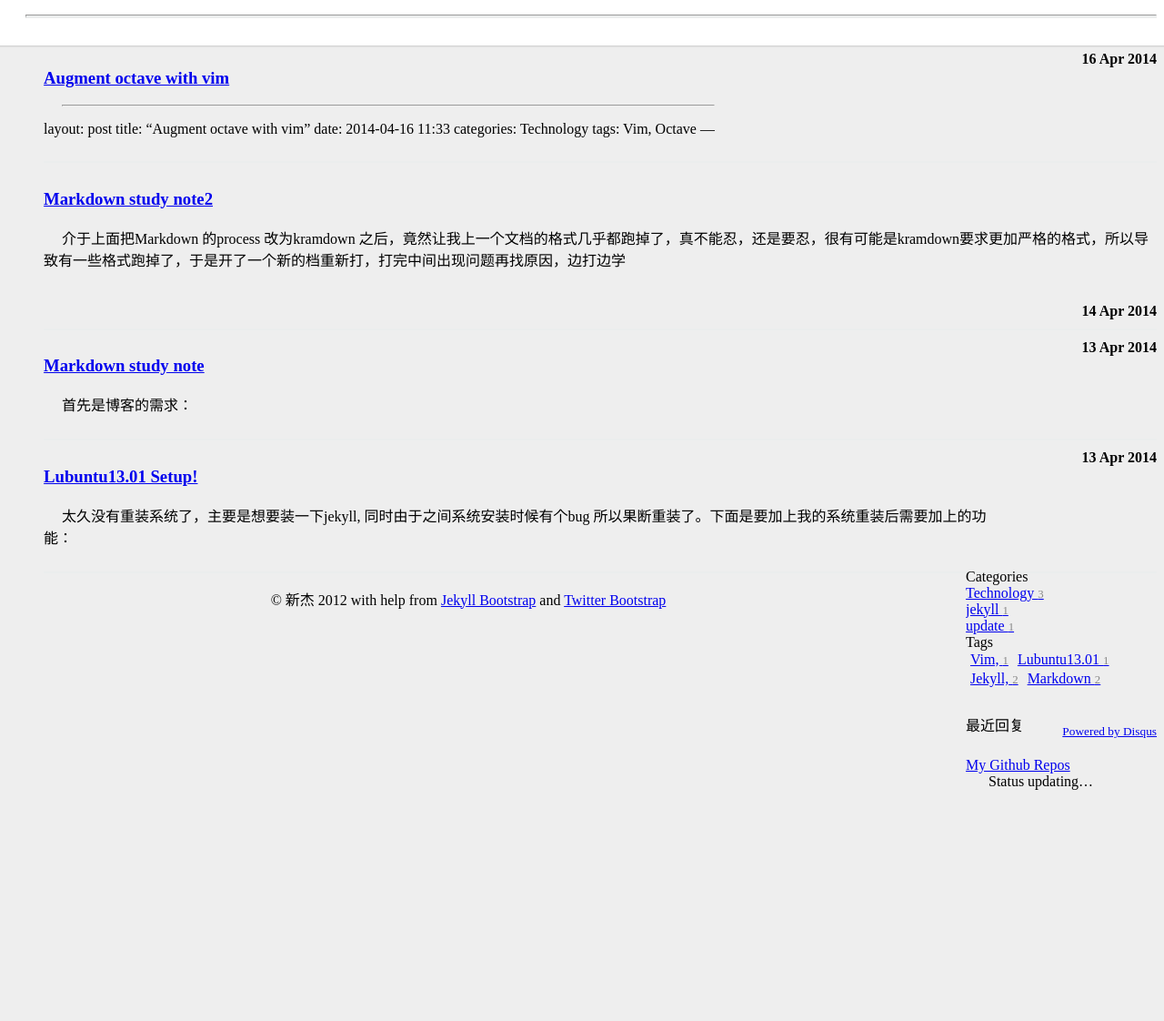
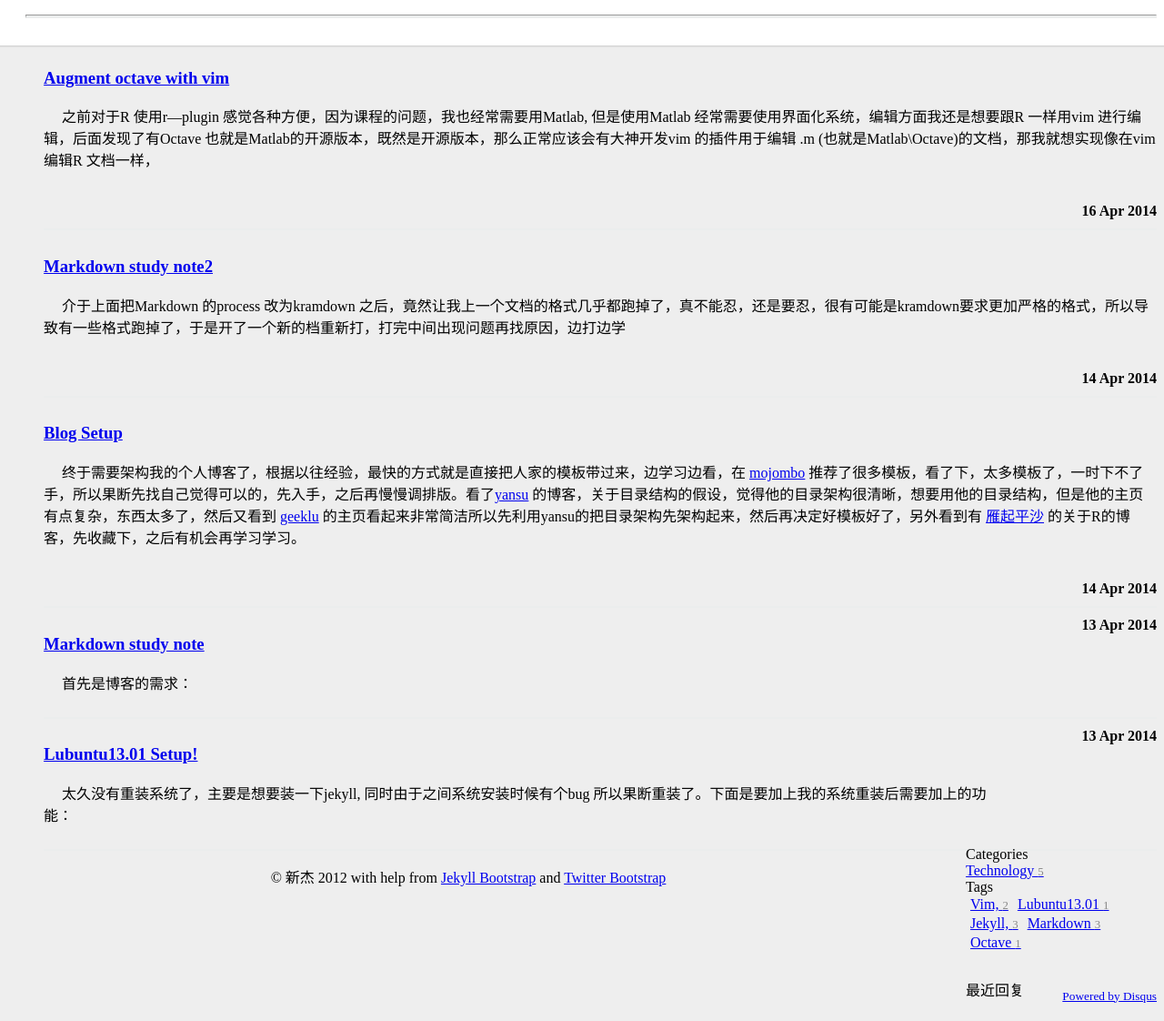
Before and after one commit to darranchen/Blog, a Jekyll site: the page built from index.html, in a window 1280 px wide and 1400 px high, cut to the strip 278-1400 px from the top of the window. Shown: the whole strip at 91% size. Built offline with Jekyll 4.4.1, drawn with Linux system fonts in a browser that asks for light colours; the list of posts is cut into pages by our own code; comment, search, counter and statistics services are not loaded.

Commit message:
Blog and octave

````diff
--- /dev/null
+++ b/_posts/Technology/Jekyll/2014-04-14-Blog-Setting.md
@@ -0,0 +1,194 @@
+---
+layout: post
+title: "Blog Setup"
+date: 2014-04-14 20:34:00
+categories: Technology
+tags: Jekyll, Markdown
+keywords: Jekyll, Markdown, Usage
+---
+
+终于需要架构我的个人博客了，根据以往经验，最快的方式就是直接把人家的模板带过来，边学习边看，在 [mojombo][mojombo] 推荐了很多模板，看了下，太多模板了，一时下不了手，所以果断先找自己觉得可以的，先入手，之后再慢慢调排版。看了[yansu][yansu] 的博客，关于目录结构的假设，觉得他的目录架构很清晰，想要用他的目录结构，但是他的主页有点复杂，东西太多了，然后又看到 [geeklu][geeklu] 的主页看起来非常简洁所以先利用yansu的把目录架构先架构起来，然后再决定好模板好了，另外看到有 [雁起平沙][yanping] 的关于R的博客，先收藏下，之后有机会再学习学习。
+
+首先到 [github][github] 的主页上面注册一个帐号，然后创建一个库，名字叫username.github.io 接下来安装 ssh 和 git 与github建立起连接
+
+{%highlight Ruby %}
+sudo apt-get openssh-server
+sudo apt-get git-core
+{%endhighlight %}
+
+安装完ssh 之后就需要在你自己的github主页里设置ssh密码了，这个密码是用验证的，具体步骤如下
+
+* 检查是否已经安装ssh
+
+{%highlight Ruby %}
+cd ~/.ssh
+ls -a
+{%endhighlight %}
+
+如果发现有`id_rsa.pub`的文件,那么就是已经安装了，如果记得密码就不用删除，不记得果断删除重装
+
+* 接着产生一个新的SSH 密码
+
+{%highlight Ruby %}
+ssh-kengen -t rsa -C "your_email@example.com"
+{%endhighlight %}
+
+把新的密码加入到 ssh-agent中去
+
+```
+ssh-add ~/.ssh/id_rsa
+```
+
+* 最后ssh的密码加到GitHub中，直接把id_rsa.pub的东西复制到Github主页的ssh密码去，添加即可
+
+{%highlight Ruby %}
+sudo apt-get install xclip
+xclip -sel clip < ~/.ssh/id_rsa.pub
+{%endhighlight %}
+
+完成之后就可以用git 跟github建立连接了，
+创建一个文件夹和自己的github的名字一样也行，就`darranchen.github.com` 用git 把别人的文档拷贝下来了。拷贝之前到别人的github上把他的文件夹fork到自己的io库中，比如我拷贝了yansu的文档
+
+```
+git clone https://github.com/darranchen/suyan.github.io
+```
+拷贝完文档之后就要开始复制他的功能啦\~\~
+
+#设定目录结构
+
+他的目录结构
+
+{% highlight Ruby %}
+├── CNAME
+├── README.md
+├── _config.yml
+├── _includes
+│   ├── disqus.html
+│   ├── footer.html
+│   ├── googleanalytics.html
+│   ├── header.html
+│   └── navside.html
+├── _layouts
+│   ├── base.html
+│   ├── book.html
+│   ├── page.html
+│   └── post.html
+├── _posts
+│   ├── Book
+│   ├── Life
+│   ├── Resource
+│   ├── Technology
+│   └── Tool
+├── index.html
+├── pages
+│   ├── about.html
+│   ├── archive.html
+│   └── atom.xml
+├── public
+│   ├── css
+│   ├── fonts
+│   ├── img
+│   ├── js
+│   └── upload
+└── sitemap.txt
+{%endhighlight%}
+
+## CNAME
+
+从最外层的学起，他的CNAME 就是用来存域名的，如果不喜欢github的域名可以改成自己的域名，比如可以把内容改为
+
+```
+xinjie.org
+```
+
+## README\.md
+
+这个是一般的说明档，之后再慢慢补充说明了
+
+## \_config.yml
+
+这个是设置文档可以在里面定义自己喜欢的功能，目前先用着他的，之后再学习怎么修改
+
+    permalink: /:year/:month/:day/:title.html
+    paginate: 10
+    pygments: true
+    markdown: kramdown
+    # 作者信息
+    author:
+    name: 新杰
+    email: zsdxchenxinjie@gmail.com
+    link: http://xinjie.org
+    github: http://github.com/darranchen
+    # 站点信息
+    title: Darran's Blog
+    description: Darran's Blog
+    url: http://xinjie.org
+    rss_url: /pages/atom.xml
+
+    # gavatar头像及Favicon
+    gavatar: /public/upload/gavatar/gavatar.png
+    favicon: /public/upload/gavatar/favicon.ico
+
+    # google analytics 设置
+    ga:
+      id: UA-50000128-1
+      url: xinjie.org
+
+    # disqus 设置
+    #disqus:
+    #  shortname: xinjie-zh
+
+    # 主题设置，自动激活某个标签
+    #active: 技术
+
+    # 首页除了最新文章外显示分类
+    cates:
+    - Python
+    - OpenStack
+
+    # 中文本地化
+    locals:
+    tags: 标签
+    about: 关于
+    newest: 最新文章
+
+就根据他的模板做稍微的改动，之后在慢慢学习，里面有一个google analysis的工具比较好玩，可以追踪你的网站观察情况。
+
+* Include 文件夹
+
+这个文件夹主要是用于添加各种HTML的添加功能的模板，就是当我们需要网页功能的时候把模板放在这里，就可以读到了。里面有几个文件，就是用来添加网页功能的，
+
+* disques.html  是用来添加评论的。 评论功能比较喜欢 [geeklu][geeklu] 的.
+* footer.html 是用来增加右上角的那个缩进功能的。以及旁边的分类的框架的
+* header.html  用于编辑表头的。
+* navside.html  使用来添加最左边的分类格的
+* googleanalystic.html 是用来添加google 分析功能的。
+
+* \_layout 这个用于设置主页的布局模式
+* pages 站内固定页面
+* public 公共的资源以及调用的图片都会放在这里。
+* sitemap.txt 给搜索看如何爬取这个网站 不懂
+
+# 建构自己网站
+
+认真了解了yansu的网页框架之后，觉得想改一些东西还是需要对HTML有一定了解，最快捷的方式还是找一个自己喜欢的模板复制过来好了，参考了 [mojombo][mojombo]上面的模板之后，先选择了 [ever][ever]的，觉得很干净，但是还是不能满足我的需求，所以又用了 [Skydark][Skydark] 的模板,开始修改成我要的模板
+
+* 首先需要修改\_config.yml 文档这个是我的个人文件，
+* 然后修改about\.md 做自我的声明。其中学到一个技巧就是把图片档到放在images这个文件夹中，需要就是用下面的定义就能载到
+
+```
+[logo]: {{BASE_PATH}}/image/game/yz2demo.jpg
+```
+
+就可以载到图片了
+
+*修改首页 `index.html`文档,把首页显示成我的信息
+*删除原来的文章，放入我的文章
+
+[ever]: http://blog.evercoding.net/
+[mojombo]: https://github.com/mojombo/jekyll/wiki/sites
+[Skydark]: http://blog.skydark.info/
+[yansu]: http://yansu.org/2014/02/12/how-to-deploy-a-blog-on-github-by-jekyll.html
+[yanping]: http://yanping.me/cn
+[geeklu]: http://geeklu.com
+[github]: http://github.com
--- a/_posts/Technology/Vim/2014-04-16-Octave-with-vim.markdown
+++ b/_posts/Technology/Vim/2014-04-16-Octave-with-vim.markdown
@@ -1,9 +1,3 @@
----
-layout: post
-title: "Augment octave with vim"
-date: 2014-04-16 11:33
-categories: jekyll update
----
 ---
 layout: post
 title: "Augment octave with vim"
````
